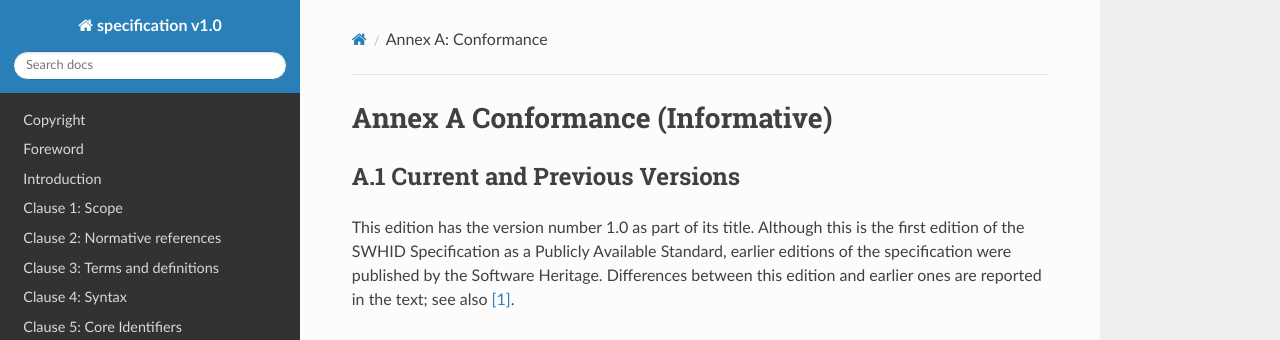
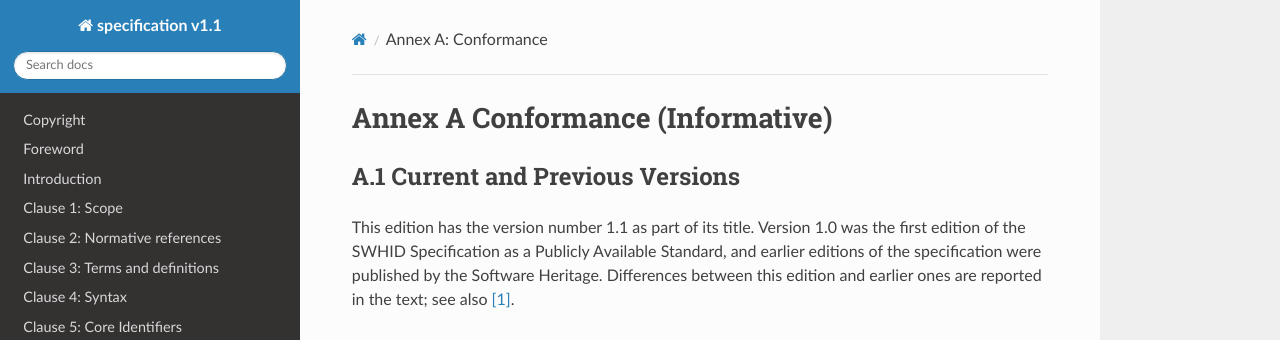
Before and after one commit to swhid/specification, an MkDocs documentation site: the page built from Chapters/A.Conformance.md, in a window 1280 px wide. Shown: the top 340 px of the page. Built offline with MkDocs 1.6.1, drawn with Linux system fonts in a browser that asks for light colours; nearby versions of some CDN libraries.

Commit message:
Bump version number
Signed-off-by: Roberto Di Cosmo <roberto@dicosmo.org>

```diff
--- a/Chapters/A.Conformance.md
+++ b/Chapters/A.Conformance.md
@@ -2,9 +2,9 @@
 
 ## A.1 Current and Previous Versions
 
-This edition has the version number 1.0 as part of its title.
-Although this is the first edition of the SWHID Specification as a Publicly Available Standard,
-earlier editions of the specification were published
+This edition has the version number 1.1 as part of its title.
+Version 1.0 was the first edition of the SWHID Specification as a Publicly Available Standard,
+and earlier editions of the specification were published
 by the Software Heritage.
 Differences between this edition and earlier ones
 are reported in the text; see also [[1]](B.Bibliography.md).
--- a/mkdocs.yml
+++ b/mkdocs.yml
@@ -1,4 +1,4 @@
-site_name: specification v1.0
+site_name: specification v1.1
 docs_dir: Chapters
 theme: readthedocs
 extra_css:
```
Also changed, not shown: Chapters/index.md (+1 -1 lines).
